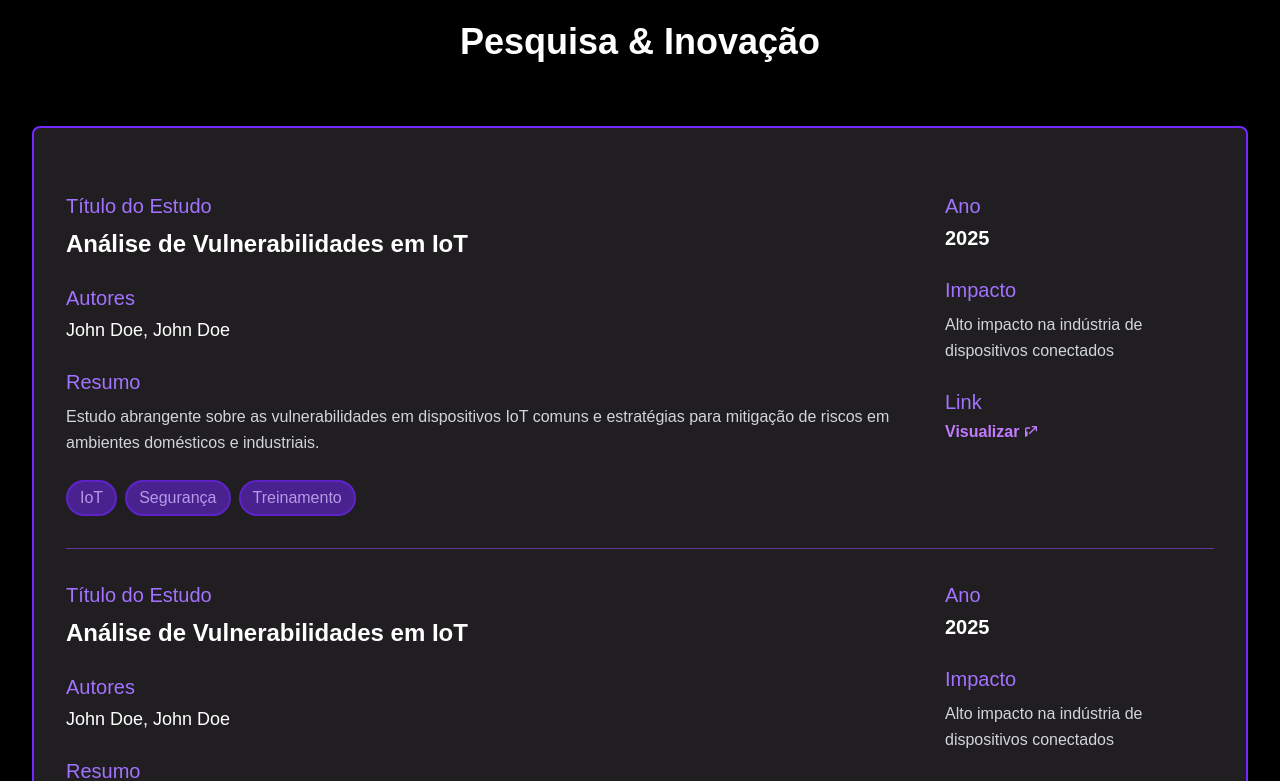
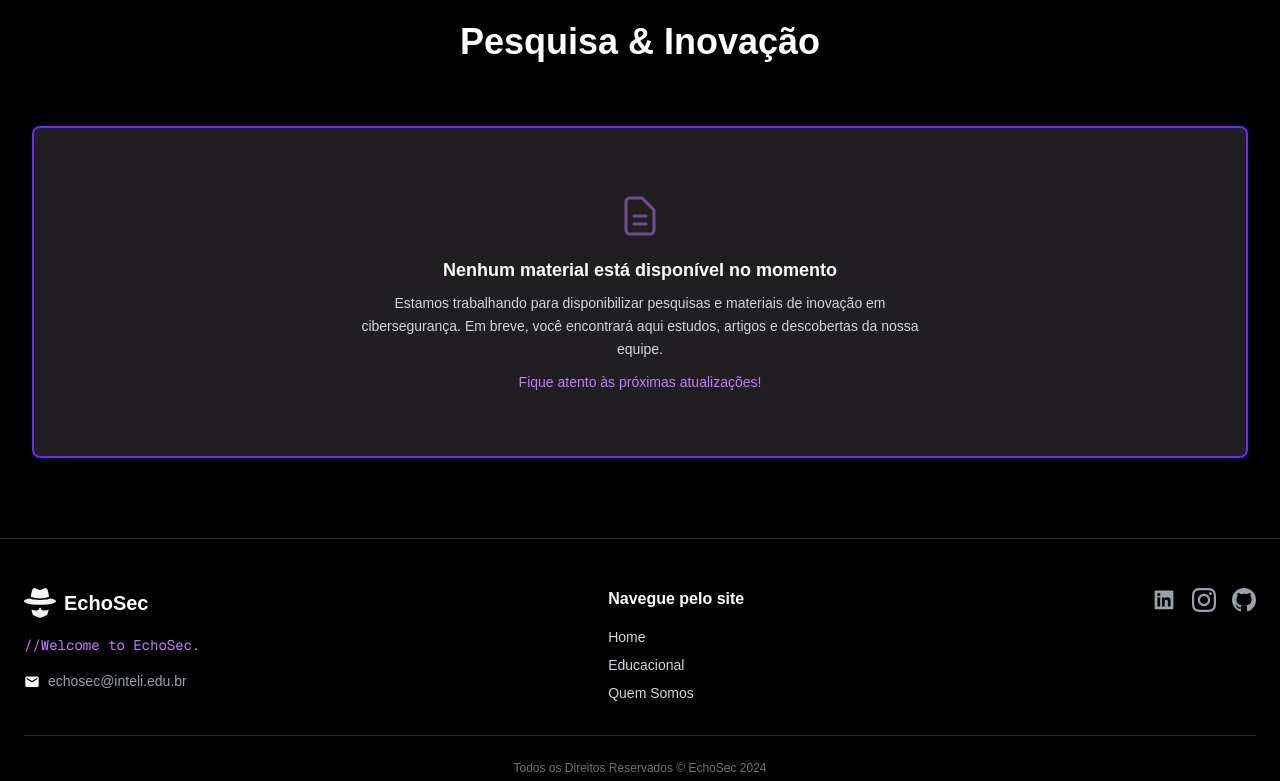
Before and after one commit to Ech0S3c/landingpage, a Next.js app: page /educacional in a window 1280 px wide. Shown: the part 940-1721 px from the top of the page. Built offline with nearby package versions, Linux system fonts and the light colour scheme.

Commit message:
feat(research): placeholder "Nenhum Material"

```diff
--- a/src/components/materiais/ResearchSection.tsx
+++ b/src/components/materiais/ResearchSection.tsx
@@ -13,30 +13,7 @@ interface Research {
 }
 
 const ResearchSection: React.FC = () => {
-  const researches: Research[] = [
-    {
-      id: "1",
-      title: "Análise de Vulnerabilidades em IoT",
-      year: "2025",
-      authors: ["John Doe", "John Doe"],
-      summary:
-        "Estudo abrangente sobre as vulnerabilidades em dispositivos IoT comuns e estratégias para mitigação de riscos em ambientes domésticos e industriais.",
-      impact: "Alto impacto na indústria de dispositivos conectados",
-      tags: ["IoT", "Segurança", "Treinamento"],
-      link: "https://lume.ufrgs.br/bitstream/handle/10183/222479/001126492.pdf?sequence=1",
-    },
-    {
-      id: "2",
-      title: "Análise de Vulnerabilidades em IoT",
-      year: "2025",
-      authors: ["John Doe", "John Doe"],
-      summary:
-        "Estudo abrangente sobre as vulnerabilidades em dispositivos IoT comuns e estratégias para mitigação de riscos em ambientes domésticos e industriais.",
-      impact: "Alto impacto na indústria de dispositivos conectados",
-      tags: ["IoT", "Segurança", "Treinamento"],
-      link: "https://lume.ufrgs.br/bitstream/handle/10183/222479/001126492.pdf?sequence=1",
-    },
-  ]
+  const researches: Research[] = []
 
   return (
     <section className="bg-black py-12 md:py-20 relative">
@@ -48,6 +25,37 @@ const ResearchSection: React.FC = () => {
 
         {/* Container dos cards */}
         <div className="max-w-7xl mx-auto border-[2px] rounded-lg p-4 sm:p-8" style={{ backgroundColor: "#201E21", borderColor: "#7327FF" }}>
+          {researches.length === 0 ? (
+            <div className="text-center py-8">
+              <svg
+                className="w-12 h-12 mx-auto text-purple-400 opacity-50 mb-4"
+                fill="none"
+                stroke="currentColor"
+                viewBox="0 0 24 24"
+              >
+                <path
+                  strokeLinecap="round"
+                  strokeLinejoin="round"
+                  strokeWidth={1.5}
+                  d="M9 12h6m-6 4h6m2 5H7a2 2 0 01-2-2V5a2 2 0 012-2h5.586a1 1 0 01.707.293l5.414 5.414a1 1 0 01.293.707V19a2 2 0 01-2 2z"
+                />
+              </svg>
+
+              <h3 className="text-lg font-semibold text-white mb-2">
+                Nenhum material está disponível no momento
+              </h3>
+              <p className="text-gray-300 text-sm leading-relaxed max-w-xl mx-auto">
+                Estamos trabalhando para disponibilizar pesquisas e materiais de inovação em cibersegurança.
+                Em breve, você encontrará aqui estudos, artigos e descobertas da nossa equipe.
+              </p>
+
+              <div className="pt-3">
+                <p className="text-purple-400 font-medium text-sm">
+                  Fique atento às próximas atualizações!
+                </p>
+              </div>
+            </div>
+          ) : (
             <div className="space-y-0">
               {researches.map((research, index) => (
                 <div key={research.id}>
@@ -150,6 +158,7 @@ const ResearchSection: React.FC = () => {
                 </div>
               ))}
             </div>
+          )}
         </div>
       </div>
     </section>
```
Lines whose indentation alone changed are shown as unchanged.
